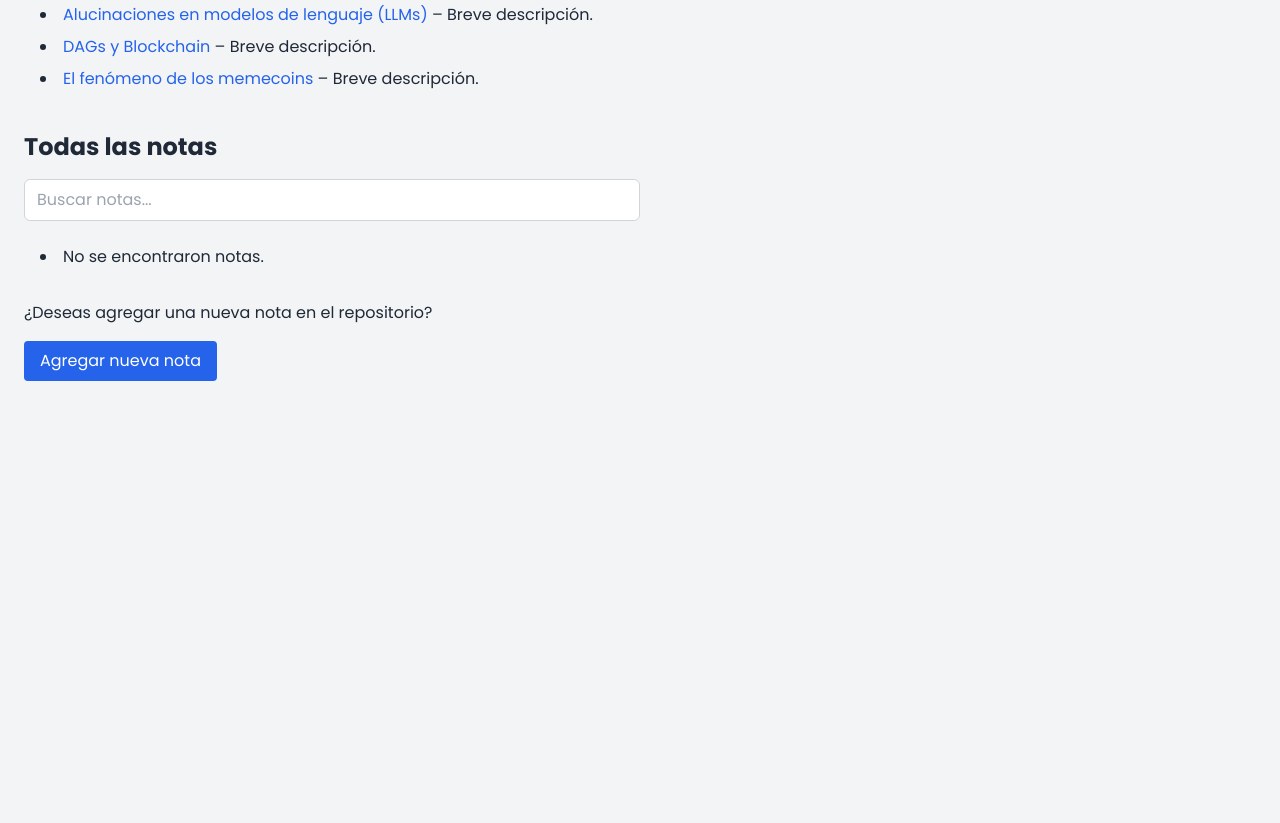
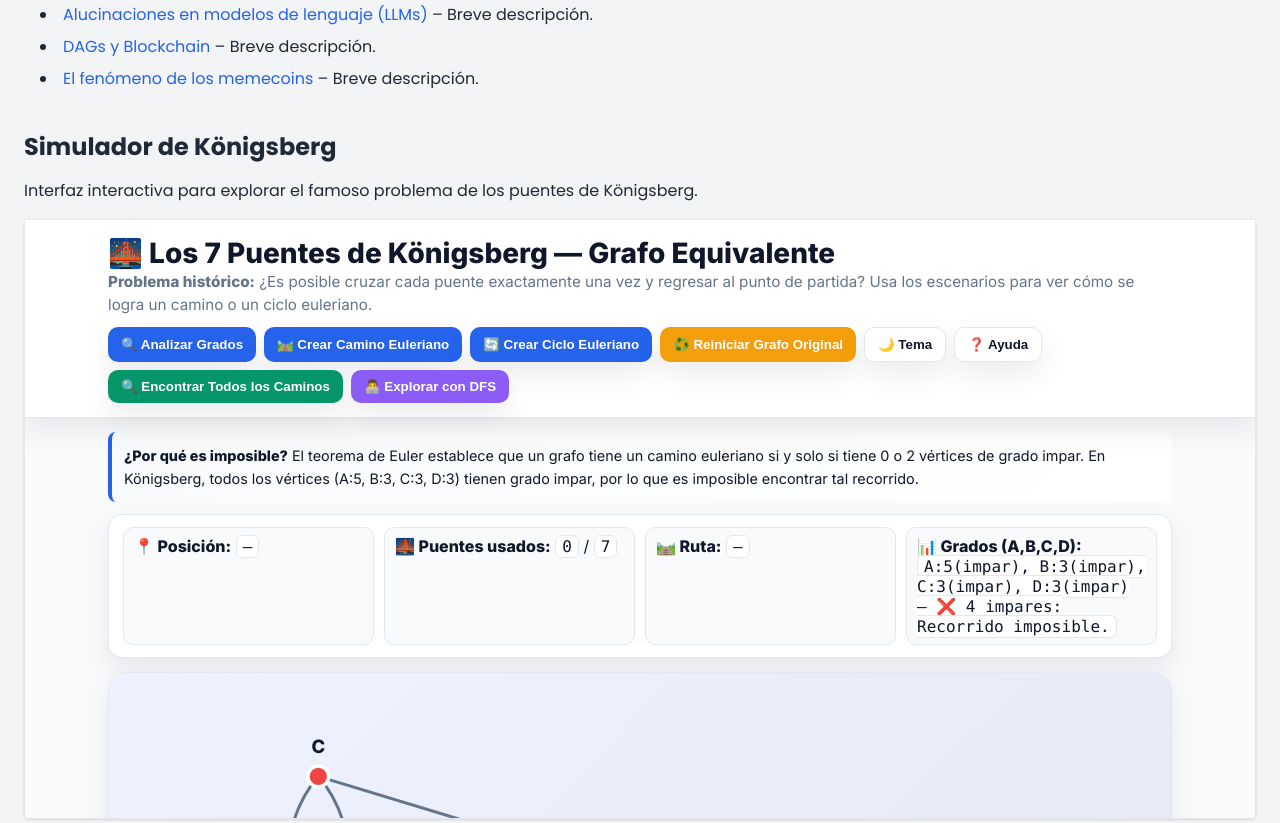
Before and after one commit to sgevatschnaider/sgevatschnaider.github.io, a plain HTML site: page index.html in a window 1280 px wide. Shown: the part 1013-1836 px from the top of the page. Before the commit the page ends 1434 px from the top, so only its background shows below. Drawn offline with nearby package versions, Linux system fonts and the light colour scheme; no server answers.

Commit message:
Update index.html

```diff
--- a/index.html
+++ b/index.html
@@ -16,7 +16,6 @@
     body {
       font-family: 'Poppins', sans-serif;
     }
-    /* Transición suave al cambiar modo oscuro (si decides usar modo oscuro) */
     .transition-colors {
       transition: background-color 0.3s, color 0.3s;
     }
@@ -42,13 +41,12 @@
       class="mx-auto mb-6 w-2/3 rounded shadow-lg"
       loading="lazy"
     />
-    <!-- Puedes añadir un botón si deseas guiar al usuario a la sección de notas -->
     <a href="#notas" class="inline-block bg-blue-600 hover:bg-blue-700 text-white font-semibold px-6 py-2 rounded transition-colors">
       Ver Notas
     </a>
   </section>
 
-  <!-- Sección de artículos destacados (opcional) -->
+  <!-- Sección de artículos destacados -->
   <section class="container mx-auto px-6 mb-10">
     <h2 class="text-2xl font-semibold mb-4">Artículos Destacados</h2>
     <ul class="list-disc list-inside space-y-2 pl-4">
@@ -68,6 +66,20 @@
         </a> – Breve descripción.
       </li>
     </ul>
+  </section>
+
+  <!--  NUEVA SECCIÓN: Simulador de Königsberg -->
+  <section class="container mx-auto px-6 mb-10">
+    <h2 class="text-2xl font-semibold mb-4">Simulador de Königsberg</h2>
+    <p class="mb-4">Interfaz interactiva para explorar el famoso problema de los puentes de Königsberg.</p>
+    <div class="w-full h-[600px] border rounded shadow overflow-hidden">
+      <iframe
+        src="konigsberg.html"
+        class="w-full h-full"
+        title="Simulador Konigsberg"
+        loading="lazy">
+      </iframe>
+    </div>
   </section>
 
   <!-- Sección para el buscador y listado dinámico de notas -->
@@ -103,13 +115,11 @@
     </div>
   </section>
 
-  <!-- Script para obtener archivos Markdown y filtrar (igual al que tenías antes) -->
+  <!-- Script para obtener archivos Markdown y filtrar -->
   <script>
-    // Elementos del DOM
     const notesList = document.getElementById('notesList');
     const searchInput = document.getElementById('searchInput');
 
-    // Función para añadir una nota a la lista
     function addNoteItem(name, url) {
       const li = document.createElement('li');
       li.className = "hover:underline";
@@ -125,17 +135,14 @@
       notesList.appendChild(li);
     }
 
-    // Función recursiva para explorar carpetas y encontrar archivos .md
     async function fetchMarkdownFiles(apiUrl) {
       try {
         const response = await fetch(apiUrl);
         const data = await response.json();
         for (const item of data) {
-          // Si es archivo y termina en .md, lo agregamos
           if (item.type === "file" && item.name.endsWith(".md")) {
             addNoteItem(item.name, item.html_url);
           } else if (item.type === "dir") {
-            // Si es un directorio, lo exploramos recursivamente
             await fetchMarkdownFiles(item.url);
           }
         }
@@ -144,14 +151,10 @@
       }
     }
 
-    // Cargar notas al iniciar
     (async function loadNotes() {
-      // Limpiar la lista (quitar "Cargando notas...")
       notesList.innerHTML = "";
-      // URL raíz del repo en la API de GitHub
       const apiRoot = "https://api.github.com/repos/sgevatschnaider/sgevatschnaider.github.io/contents/";
       await fetchMarkdownFiles(apiRoot);
-      // Si no se encontraron notas, mostrar mensaje
       if (!notesList.hasChildNodes()) {
         const msg = document.createElement('li');
         msg.textContent = "No se encontraron notas.";
@@ -159,7 +162,6 @@
       }
     })();
 
-    // Filtrado de notas en tiempo real
     searchInput.addEventListener('input', function() {
       const filter = this.value.toLowerCase();
       const listItems = notesList.getElementsByTagName('li');
```
